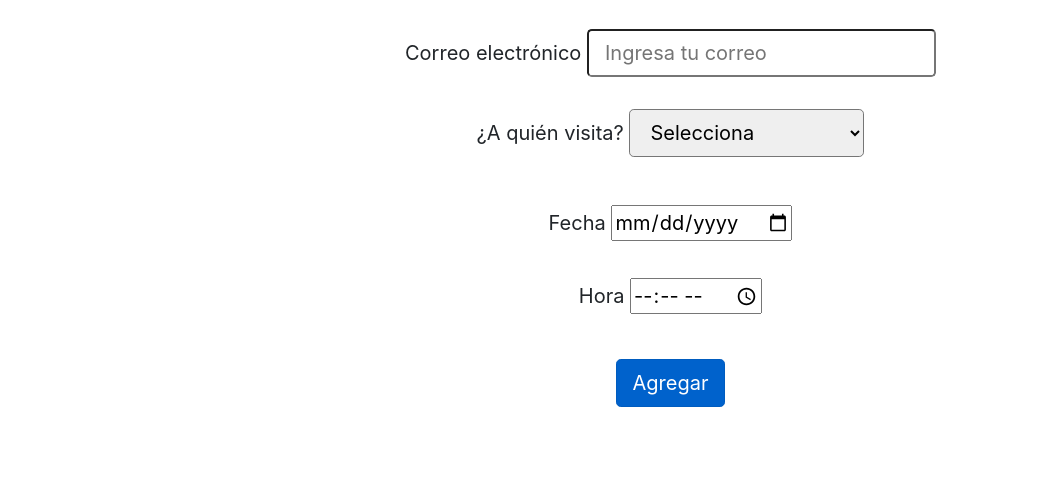
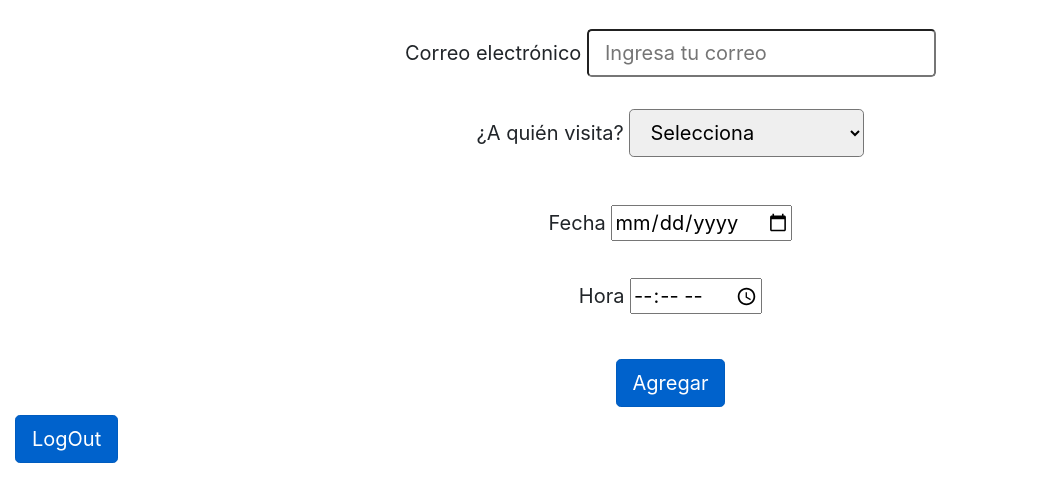
Before and after one commit to ViniciaLaraRangel/Proyecto-5-Registro-de-visitantes, a website: page src/html/registro.html in a window 1280 px wide. Shown: the part 151-652 px from the top of the page, without its empty margins (0-1045 px from the left). Drawn offline with nearby package versions, Linux system fonts and the light colour scheme.

```diff
--- a/src/html/registro.html
+++ b/src/html/registro.html
@@ -87,6 +87,10 @@
         </div>
     </div>
 
+    <div class="col-md-6">
+            <a href="../index.html"><button class="btn btn-primary btn-lg active">LogOut</button></a>
+    </div>
+
     <!--Enlaces de bootstrap 4-->
     <script src="https://code.jquery.com/jquery-3.3.1.slim.min.js" integrity="sha384-q8i/X+965DzO0rT7abK41JStQIAqVgRVzpbzo5smXKp4YfRvH+8abtTE1Pi6jizo"
         crossorigin="anonymous"></script>
```
